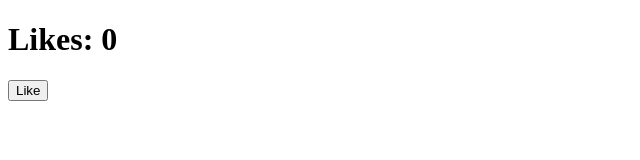
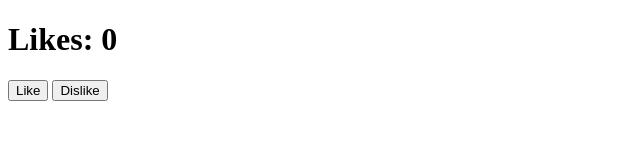
Before and after one commit to avikeshari/capi, a React (Vite) app: page / in a window 1280 px wide. Shown: the top 160 px of the page, without its empty margins (0-640 px from the left). Built offline with nearby package versions, Linux system fonts and the light colour scheme.

Commit message:
Dislikes on Same State

```diff
--- a/src/App.jsx
+++ b/src/App.jsx
@@ -5,7 +5,7 @@ import { isSortable } from '@dnd-kit/react/sortable';*/
 //import { Reactions } from './components/Reactions';
 //import { ReactionsContext } from './contexts/ReactionsStore.jsx';
 import { useDispatch , useSelector } from 'react-redux';
-import { selectLikes, setLikes } from './redux/features/reactionSlice.js';
+import { selectLikes, setLikes ,setDislikes } from './redux/features/reactionSlice.js';
 
 /*const App = () => {
 
@@ -75,6 +75,8 @@ const App = () => {
     return <div>
         <h1>Likes: { likes }</h1>
         <button onClick={() => dispatch(setLikes())}>Like</button>
+        &nbsp;
+        <button onClick={() => dispatch(setDislikes())}>Dislike</button>
     </div>
 }
 
--- a/src/redux/features/reactionSlice.js
+++ b/src/redux/features/reactionSlice.js
@@ -8,7 +8,10 @@ export const reactionSlice = createSlice({
             state.likes += 1;
         },
         setDislikes: (state,action) => {
-            state.likes -= 1;
+            if (state.likes > 0){
+                state.likes -= 1;
+            }
+            else;
         }
     }
 });
@@ -16,6 +19,6 @@ export const reactionSlice = createSlice({
 export const { setLikes, setDislikes } = reactionSlice.actions;
 
 export const selectLikes = (state) => state.reaction.likes; //Exporting selector to get the likes from the state
-export const selectDislikes = (state) => state.reaction.dislikes;
+//export const selectDislikes = (state) => state.reaction.dislikes;
 
 export default reactionSlice.reducer;
```
